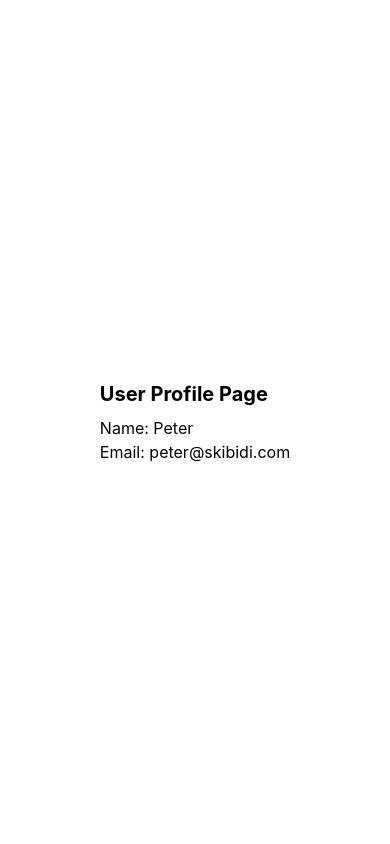
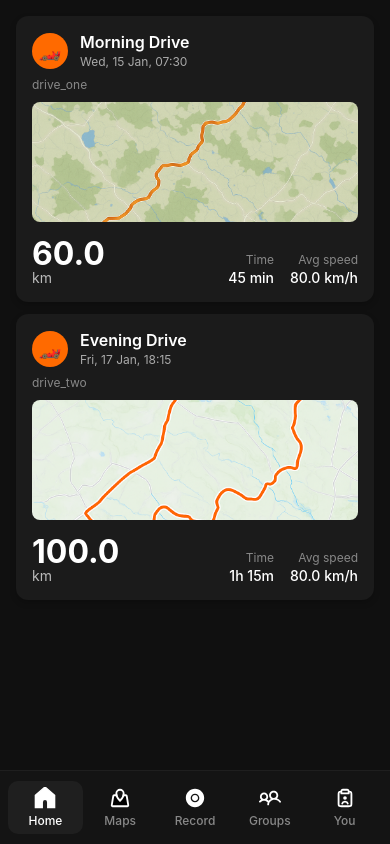
Before and after one commit to FabioLiberto/carva, a React Native app in the folder frontend/: screen / in a window 390 px wide. Built offline with nearby package versions, Linux system fonts and the light colour scheme.

Commit message:
Fix duplicate App.tsx files - Add dark mode to user profile

```diff
--- a/frontend/App.tsx
+++ b/frontend/App.tsx
@@ -3,6 +3,8 @@ import {SafeAreaView, StatusBar, StyleSheet, View, Text} from "react-native";
 import Activity from "./page/Activity";
 import RecordDrive from "./page/RecordDrive";
 import BottomTabs, {TabKey} from "./components/BottomTabs";
+import UserProfile from "./page/UserProfile";
+import {getUserProfile} from "./api/UserProfile";
 
 function PlaceholderScreen({ title, description }: { title: string; description: string }) {
     return (
@@ -15,6 +17,7 @@ function PlaceholderScreen({ title, description }: { title: string; description:
 
 export default function App() {
     const [activeTab, setActiveTab] = useState<TabKey>("home");
+    const userProfile = useMemo(() => getUserProfile(), []);
 
     const content = useMemo(() => {
         switch (activeTab) {
@@ -39,13 +42,12 @@ export default function App() {
         case "you":
         default:
             return (
-                <PlaceholderScreen
-                    title="You"
-                    description="Track your recent activity and tune your profile."
-                />
+                <View style={styles.profileScreen}>
+                    <UserProfile user={userProfile} />
+                </View>
             );
         }
-    }, [activeTab]);
+    }, [activeTab, userProfile]);
 
     return (
         <SafeAreaView style={styles.container}>
@@ -81,4 +83,9 @@ const styles = StyleSheet.create({
         fontSize: 14,
         textAlign: "center",
     },
+    profileScreen: {
+        flex: 1,
+        alignItems: "center",
+        justifyContent: "center",
+    },
 });
--- a/frontend/index.ts
+++ b/frontend/index.ts
@@ -1,6 +1,6 @@
 import { registerRootComponent } from 'expo';
 
-import App from './page/App';
+import App from './App';
 
 // registerRootComponent calls AppRegistry.registerComponent('main', () => App);
 // It also ensures that whether you load the app in Expo Go or in a native build,
--- a/frontend/page/App.tsx
+++ /dev/null
@@ -1,22 +0,0 @@
-import {StatusBar} from 'expo-status-bar';
-import {StyleSheet, View} from 'react-native';
-import UserProfile from "./UserProfile";
-import {getUserProfile} from "../api/UserProfile";
-
-export default function App() {
-    return (
-        <View style={styles.container}>
-            <UserProfile user={getUserProfile()}/>
-            <StatusBar style="auto"/>
-        </View>
-    );
-}
-
-const styles = StyleSheet.create({
-    container: {
-        flex: 1,
-        backgroundColor: '#fff',
-        alignItems: 'center',
-        justifyContent: 'center',
-    },
-});
--- a/frontend/page/UserProfile.tsx
+++ b/frontend/page/UserProfile.tsx
@@ -1,15 +1,30 @@
 import React from "react";
-import {Text, View} from "react-native";
+import {StyleSheet, Text, View} from "react-native";
 import {User} from "../model/user";
 
 export default function UserProfile({ user }: { user: User }) {
     return (
-        <View style={{padding: 16}}>
-            <Text style={{fontSize: 20, fontWeight: "bold", marginBottom: 12}}>
-                User Profile Page
-            </Text>
-            <Text style={{fontSize: 16}}>Name: {user.name}</Text>
-            <Text style={{fontSize: 16, marginTop: 4}}>Email: {user.email}</Text>
+        <View style={styles.container}>
+            <Text style={styles.title}>User Profile Page</Text>
+            <Text style={styles.text}>Name: {user.name}</Text>
+            <Text style={styles.text}>Email: {user.email}</Text>
         </View>
     );
 }
+
+const styles = StyleSheet.create({
+    container: {
+        padding: 16,
+    },
+    title: {
+        fontSize: 20,
+        fontWeight: "bold",
+        marginBottom: 12,
+        color: "#fff",
+    },
+    text: {
+        fontSize: 16,
+        marginTop: 4,
+        color: "#fff",
+    },
+});
```
